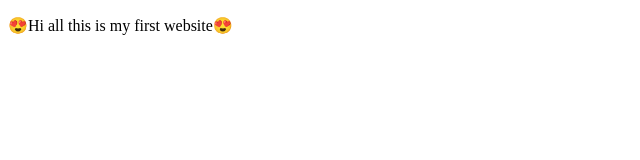
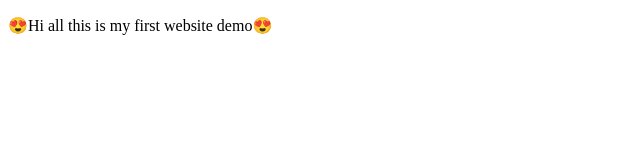
Before and after one commit to ChandruMonica2705/first-website-demo, a plain HTML site: page index.html in a window 1280 px wide. Shown: the full height of the page, 0-640 px from the left. Drawn offline with Linux system fonts and the light colour scheme.

Commit message:
title and p tag changed

```diff
--- a/index.html
+++ b/index.html
@@ -3,9 +3,9 @@
 <head>
     <meta charset="UTF-8">
     <meta name="viewport" content="width=device-width, initial-scale=1.0">
-    <title>First Website😎</title>
+    <title>First Website</title>
 </head>
 <body>
-    <p>😍Hi all this is my first website😍</p>
+    <p>😍Hi all this is my first website demo😍</p>
 </body>
 </html>
```
